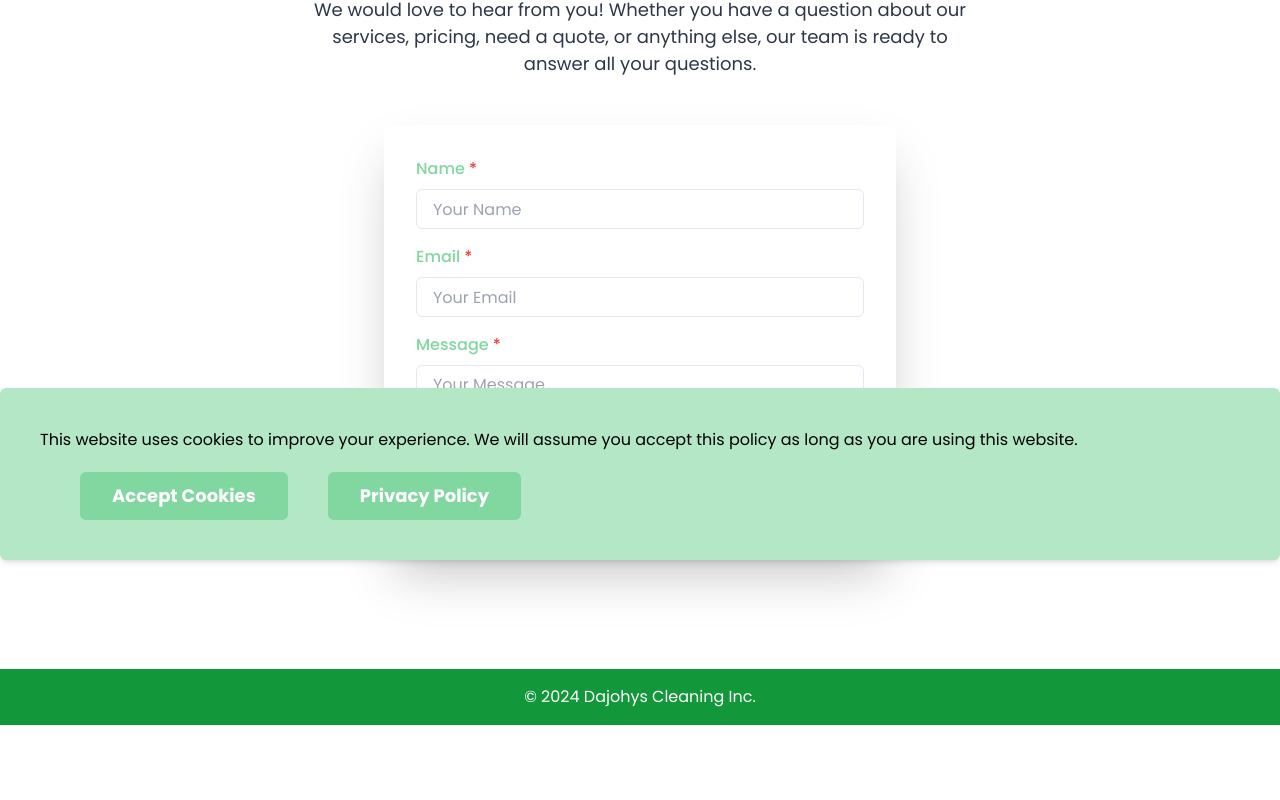
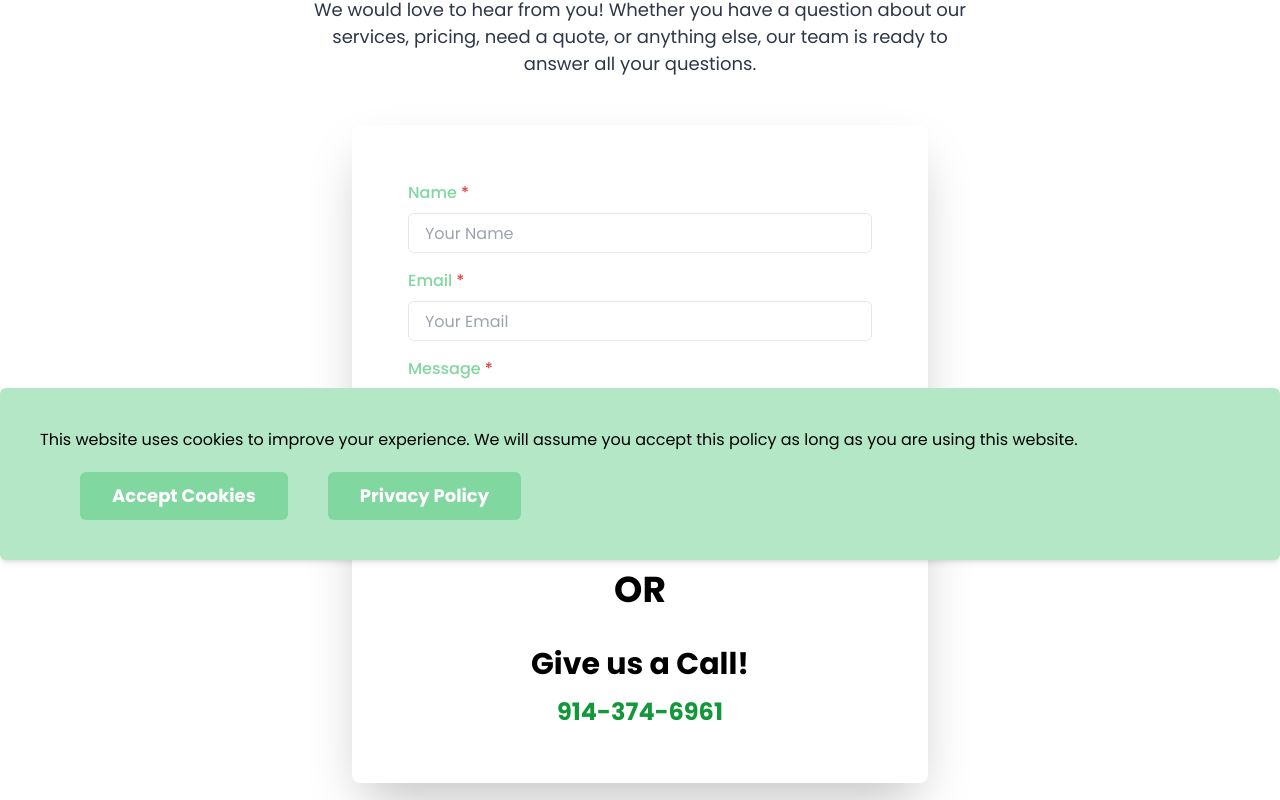
Before and after one commit to chip902/dajohys-com-frontend, a Next.js app: page /contact in a window 1280 px wide. Shown: the part 240-1040 px from the top of the page. Before the commit the page ends 965 px from the top, so only its background shows below. Built offline with nearby package versions, Linux system fonts and the light colour scheme.

Commit message:
Update the form layout

```diff
--- a/app/contact/page.tsx
+++ b/app/contact/page.tsx
@@ -18,8 +18,22 @@ const ContactPage = () => {
 				</VStack>
 			</Flex>
 			<Flex justify="center">
-				<Box bg="white" p={8} borderRadius="lg" boxShadow="2xl" width="full" maxW="lg">
+				<Box bg="white" p={14} borderRadius="lg" boxShadow="2xl" width="full" maxW="xl">
 					<ContactForm />
+					<VStack spacing={4}>
+						<Box position="relative" padding="10">
+							<Divider />
+							<AbsoluteCenter bg="white" px="4">
+								<Heading>OR</Heading>
+							</AbsoluteCenter>
+						</Box>
+						<Heading size="lg">Give us a Call!</Heading>
+						<NextLink href="tel:914-374-6961" passHref legacyBehavior>
+							<Button fontSize="2xl" color="brand.500" as="a" flex={1} variant="inline">
+								914-374-6961
+							</Button>
+						</NextLink>
+					</VStack>
 				</Box>
 			</Flex>
 		</Box>
```
Also changed, not shown: 1 other file (tests, documents, lock files or other folders).
